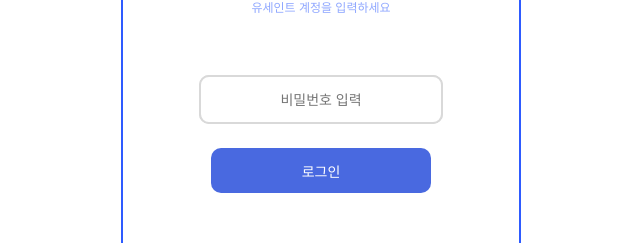
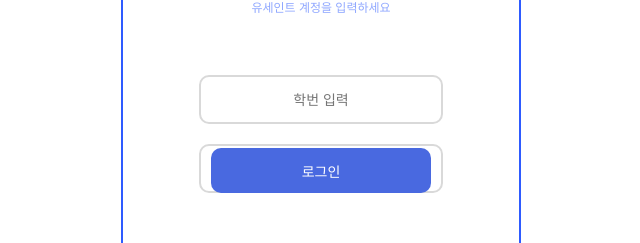
Before and after one commit to SSCC-Library/SSCCtal-FE.kiosk, a React (Vite) app: page / in a window 1280 px wide. Shown: the part 182-425 px from the top of the page, without its empty margins (319-959 px from the left). Built offline with nearby package versions, Linux system fonts and the light colour scheme; no server answers.

Commit message:
design: inputfield 디자인 개선 (#25)

```diff
--- a/src/components/input_field.css
+++ b/src/components/input_field.css
@@ -1,9 +1,6 @@
 .input-field {
-	position: absolute;
 	width: 220px;
 	height: 45px;
-	left: 50%;
-	transform: translateX(-50%);
 	background: #fff;
 	border: 2px solid #d9d9d9;
 	border-radius: 10px;
@@ -20,11 +17,3 @@
 	border-color: #2e5bff;
 	box-shadow: 0 0 0 2px rgba(46, 91, 255, 0.2);
 }
-
-.input-field.student-id {
-	top: 190px;
-}
-
-.input-field.password {
-	top: 250px;
-}
```
